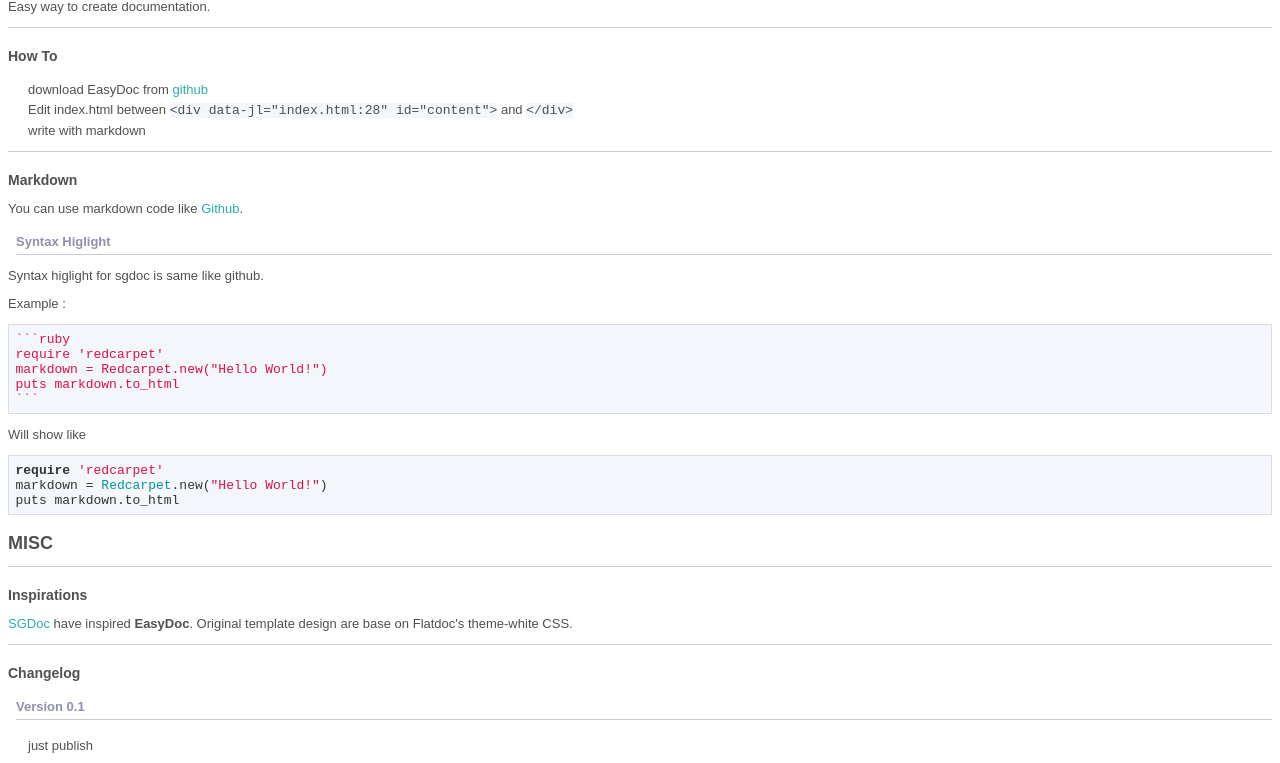
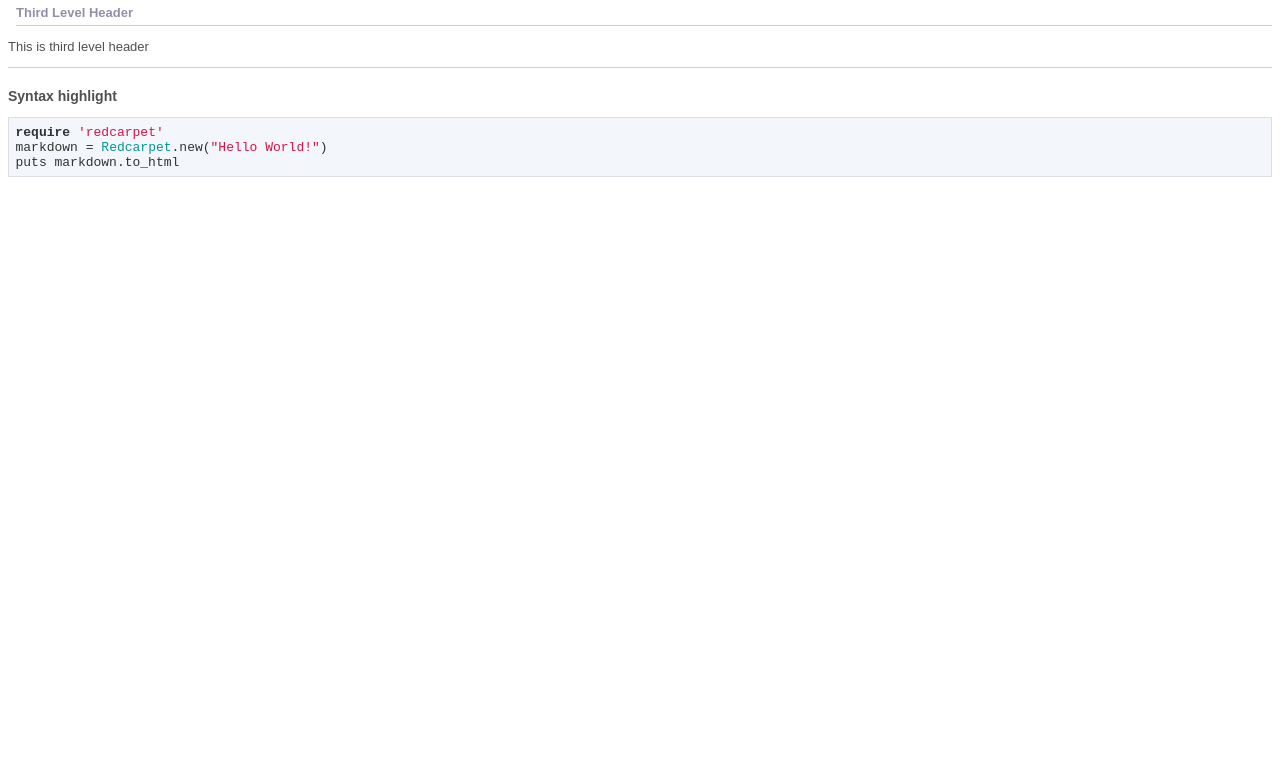
Before and after one commit to yemyat/easydoc, a plain HTML site: page index.html in a window 1280 px wide. Shown: the part 287-1050 px from the top of the page. After the commit the page ends 800 px from the top, so only its background shows below. Drawn offline with Linux system fonts and the light colour scheme.

Commit message:
update readme and index.html

````diff
--- a/index.html
+++ b/index.html
@@ -17,34 +17,19 @@
 
         </div>
         <div id="content">
+<!-- Add Markdown Text Here -->
+#Header
+This is header
 
-#EasyDoc
+##Sub Header
 
-Easy way to create documentation.
+This is sub header
 
-##How To
+###Third Level Header
 
- - download EasyDoc from [github](https://github.com/saturngod/easydoc)
- - Edit index.html between `<div id="content">` and `</div>`
- - write with markdown
+This is third level header
 
-##Markdown
-
-You can use markdown code like [Github](https://help.github.com/articles/github-flavored-markdown).
-
-###Syntax Higlight
-
-Syntax higlight for sgdoc is same like github.
-
-Example :
-
-    ```ruby
-    require 'redcarpet'
-    markdown = Redcarpet.new("Hello World!")
-    puts markdown.to_html
-    ```
-
-Will show like
+##Syntax highlight
 
 ```ruby
 require 'redcarpet'
@@ -52,25 +37,7 @@ markdown = Redcarpet.new("Hello World!")
 puts markdown.to_html
 ```
 
-
-#MISC
-
-##Inspirations
-
-[SGDoc](saturngod.github.com/SGDoc/) have inspired **EasyDoc**. Original template design are base on Flatdoc's theme-white CSS.
-
-##Changelog
-
-###Version 0.1
-
-- just publish
-
-##Acknowledgements
-
-**EasyDoc** is authored and maintained by [Saturngod](http://en.saturngod.net).
-Released under the [MIT License](http://opensource.org/licenses/mit-license.php).
-
-
+<!-- End -->
 
         </div>
     </div>
````
Also changed, not shown: 1 other file.
